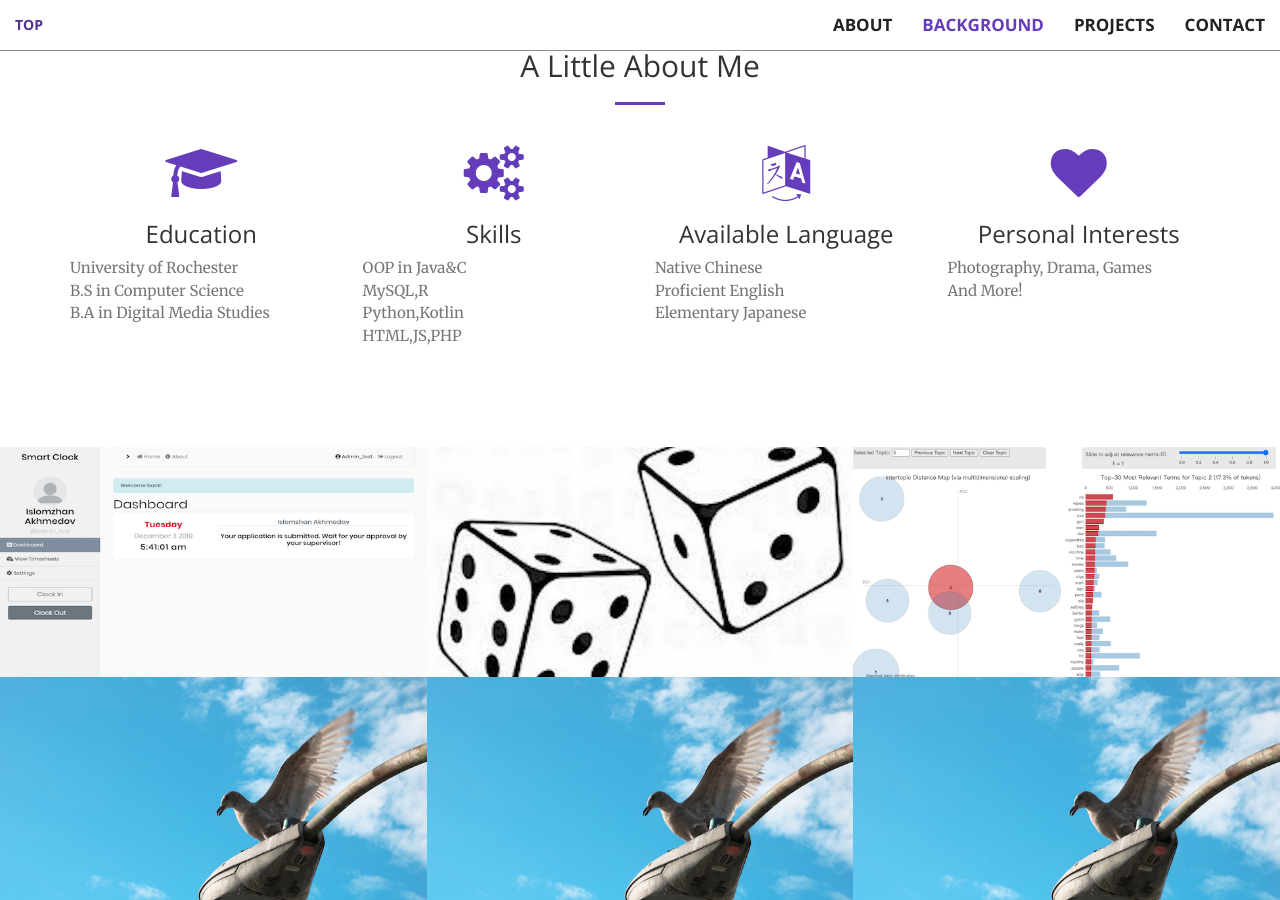
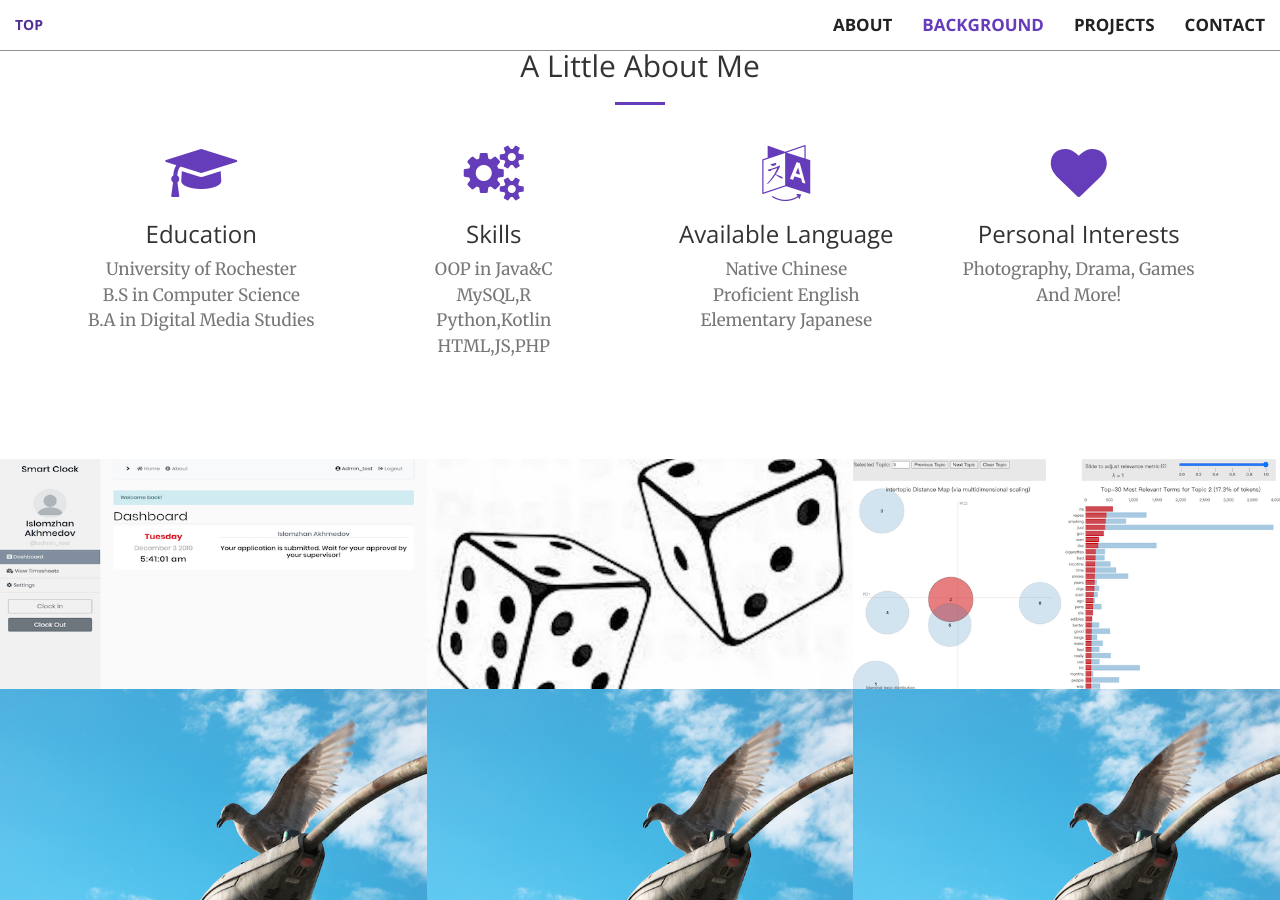
Before and after one commit to o0BB0o/o0BB0o.github.io, a Jekyll site: the page built from index.html, in a window 1280 px wide and 900 px high, scrolled down 1617 px. Built offline with Jekyll 4.4.1, drawn with Linux system fonts in a browser that asks for light colours.

Commit message:
Update _base.scss

```diff
--- a/_sass/_base.scss
+++ b/_sass/_base.scss
@@ -359,6 +359,6 @@ body {
     color: white;
 }
 .text-muted{
-    font-size: 15px;
-    text-align:left;
+    font-size: 17px;
+    text-align:center;
 }
```
